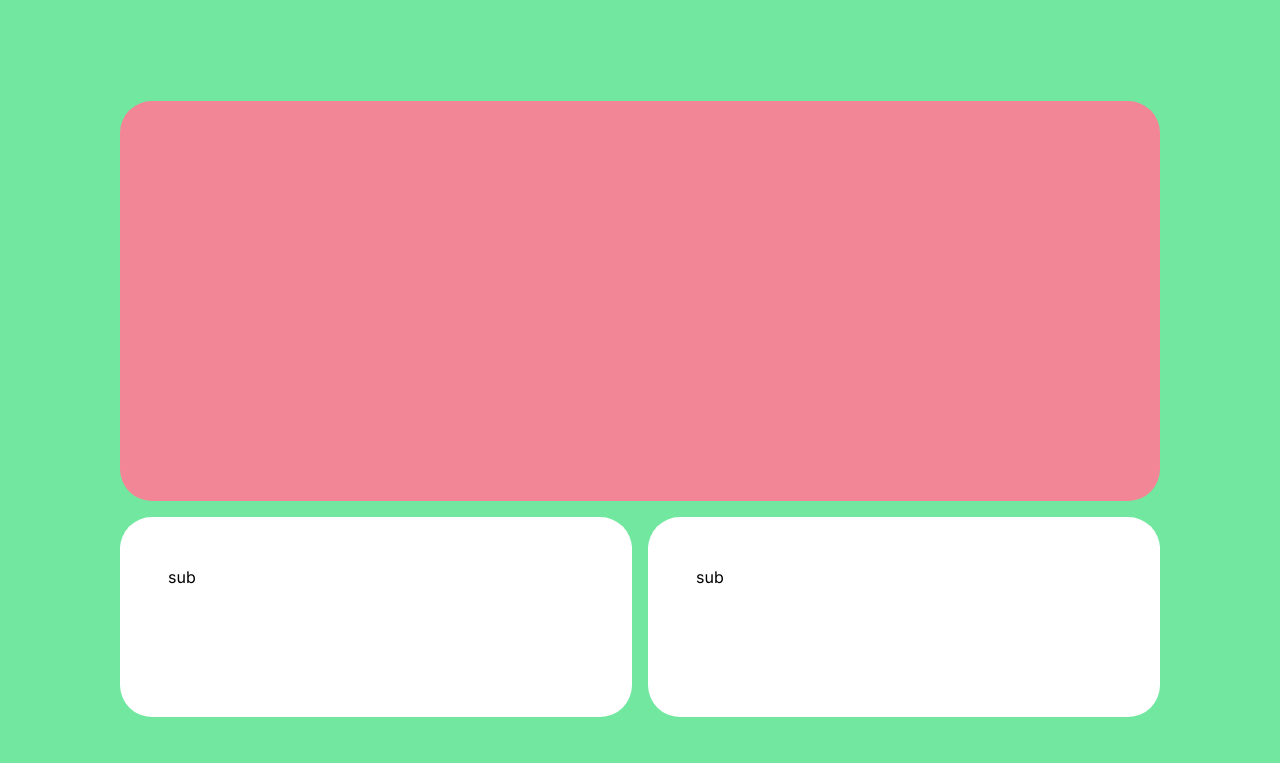
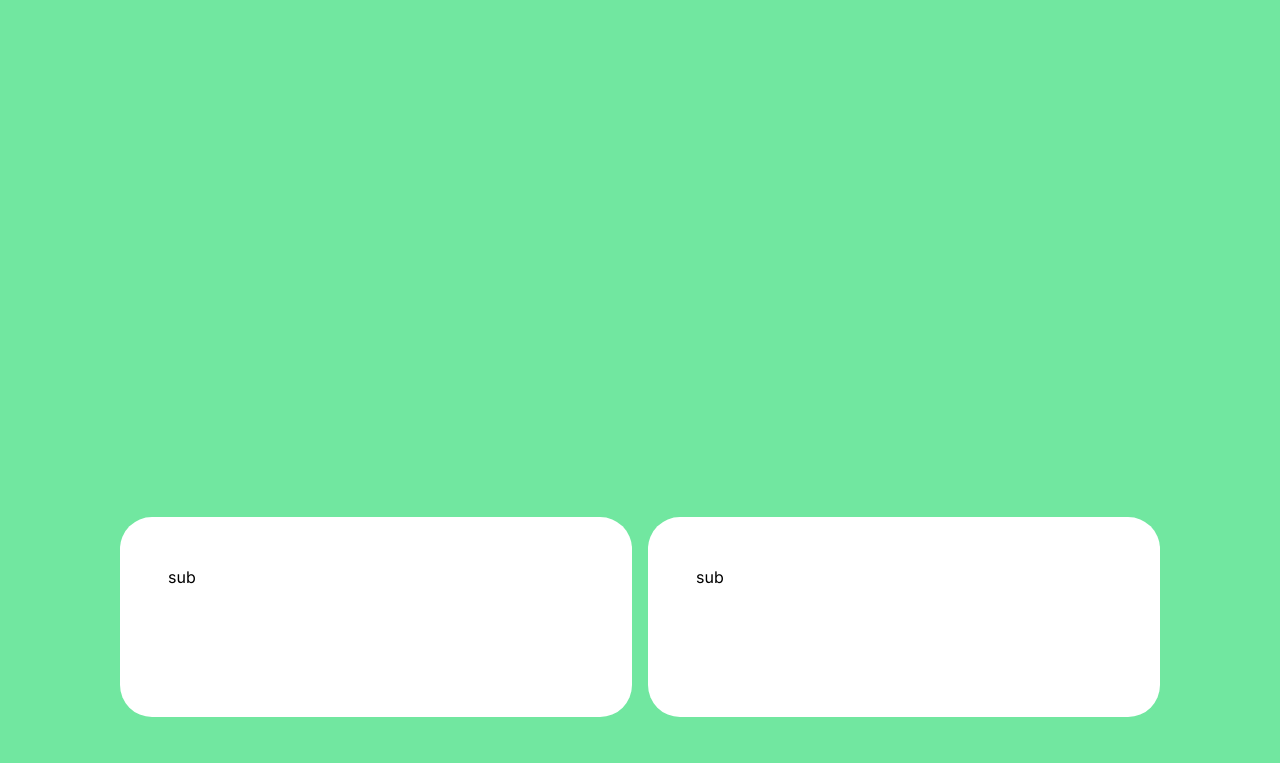
Before and after one commit to robertbel/pokemon-151, a Nuxt app: page / in a window 1280 px wide. Shown: the part 757-1520 px from the top of the page. Built offline with nearby package versions, Linux system fonts and the light colour scheme.

Commit message:
Color test 2

```diff
--- a/components/ColorBox.vue
+++ b/components/ColorBox.vue
@@ -1,9 +1,5 @@
 <template>
-  <div
-    class="color-box"
-    :style="{ backgroundColor: color }"
-    ref="colorBoxRef"
-  ></div>
+  <div class="color-box" ref="colorBoxRef"></div>
 </template>
 
 <script setup>
--- a/pages/index.vue
+++ b/pages/index.vue
@@ -4,7 +4,7 @@
   </header>
   <main class="main">
     <section class="section hero">
-      <ColorBox color="var(--color-alpha)" />
+      <ColorBox color="var(--color-alpha)" style="opacity: 0" />
       <div class="section-content">
         <div>Ontdek de glans van het verleden!</div>
         <h1 class="hero-title">Pokémon Scarlet & Violet 151</h1>
```
